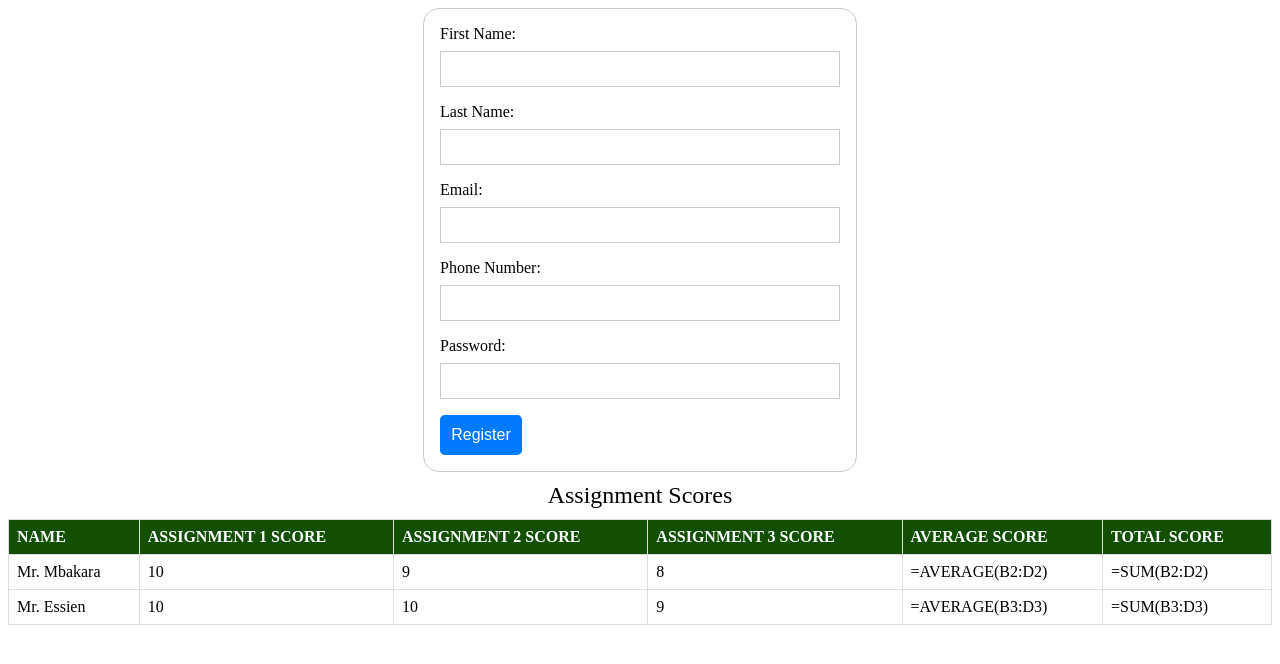
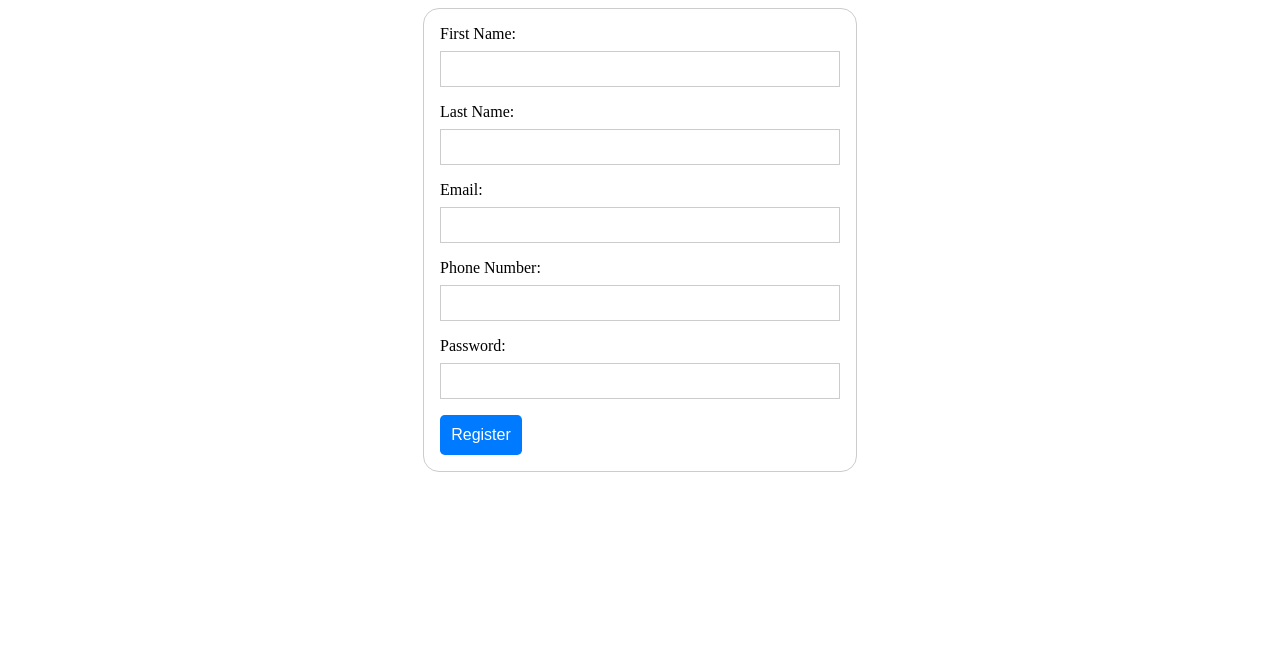
Before and after one commit to softsuiteng/SoftSuiteAcademy, a plain HTML site: page assignment2/index.html in a window 1280 px wide. Drawn offline with Linux system fonts and the light colour scheme.

Commit message:
fix on previous push 2

```diff
--- a/assignment2/index.html
+++ b/assignment2/index.html
@@ -67,68 +67,6 @@
         <button type="submit">Register</button>
     </div>
 </form>
-<!DOCTYPE html>
-<html lang="en">
-<head>
-    <meta charset="UTF-8">
-    <meta name="viewport" content="width=device-width, initial-scale=1.0">
-    <title>Assignment Scores</title>
-    <style>
-        table {
-            width: 100%;
-            border-collapse: collapse;
-        }
-        th, td {
-            border: 1px solid #ddd;
-            padding: 8px;
-            text-align: left;
-        }
-        th {
-            background-color: #134f03;
-            color:white;
-        }
-        caption {
-            font-size: 1.5em;
-            margin: 10px 0;
-        }
-    </style>
-
-
-
-<table>
-    <caption>Assignment Scores</caption>
-    <thead>
-        <tr>
-            <th>NAME</th>
-            <th>ASSIGNMENT 1 SCORE</th>
-            <th>ASSIGNMENT 2 SCORE</th>
-            <th>ASSIGNMENT 3 SCORE</th>
-            <th>AVERAGE SCORE</th>
-            <th>TOTAL SCORE</th>
-        </tr>
-    </thead>
-    <tbody>
-        <tr>
-            <td>Mr. Mbakara</td>
-            <td>10</td>
-            <td>9</td>
-            <td>8</td>
-            <td>=AVERAGE(B2:D2)</td>
-            <td>=SUM(B2:D2)</td>
-        </tr>
-        <tr>
-            <td>Mr. Essien</td>
-            <td>10</td>
-            <td>10</td>
-            <td>9</td>
-            <td>=AVERAGE(B3:D3)</td>
-            <td>=SUM(B3:D3)</td>
-        </tr>
-    </tbody>
-</table>
 
 </body>
 </html>
-
-</body>
-</html>
```
